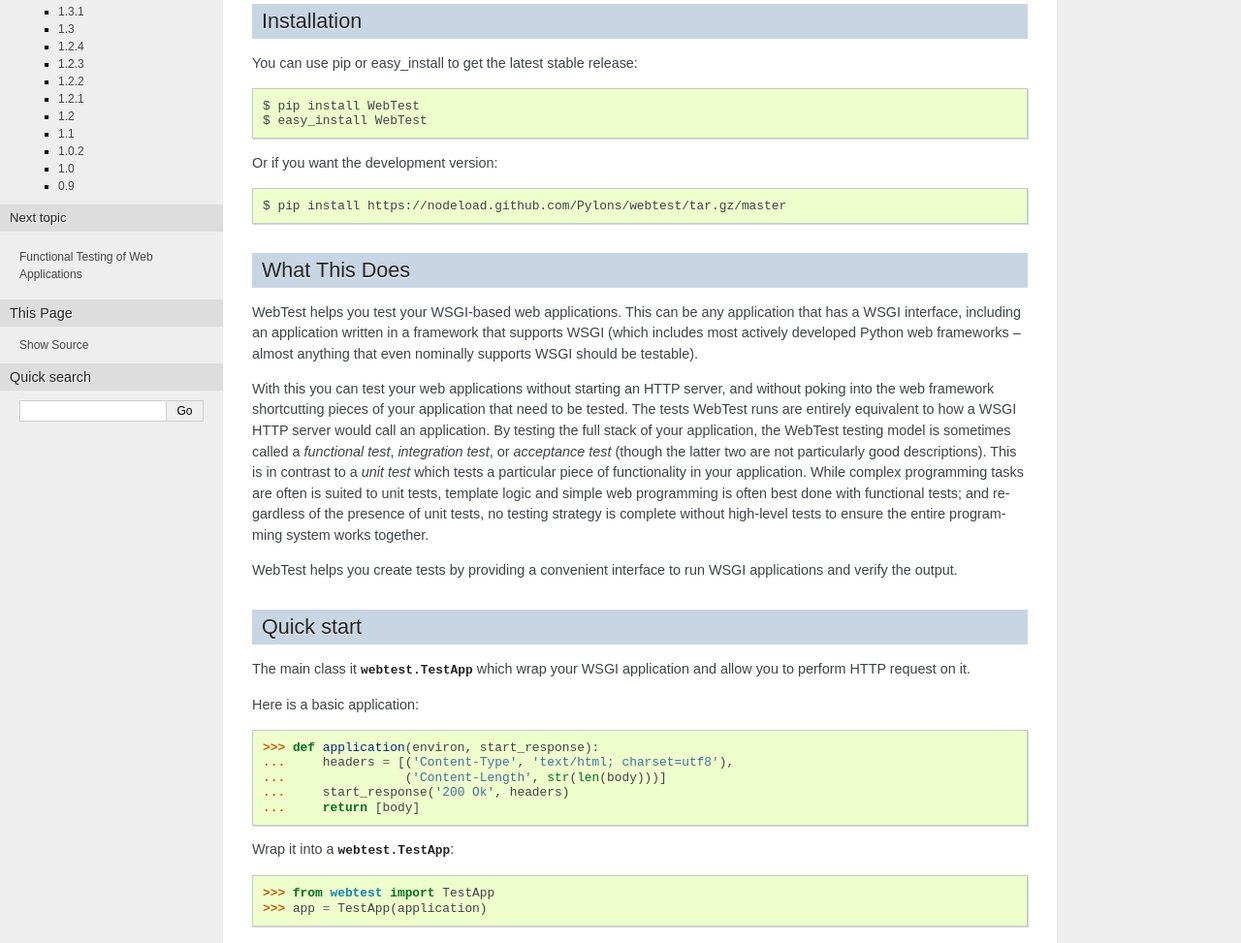
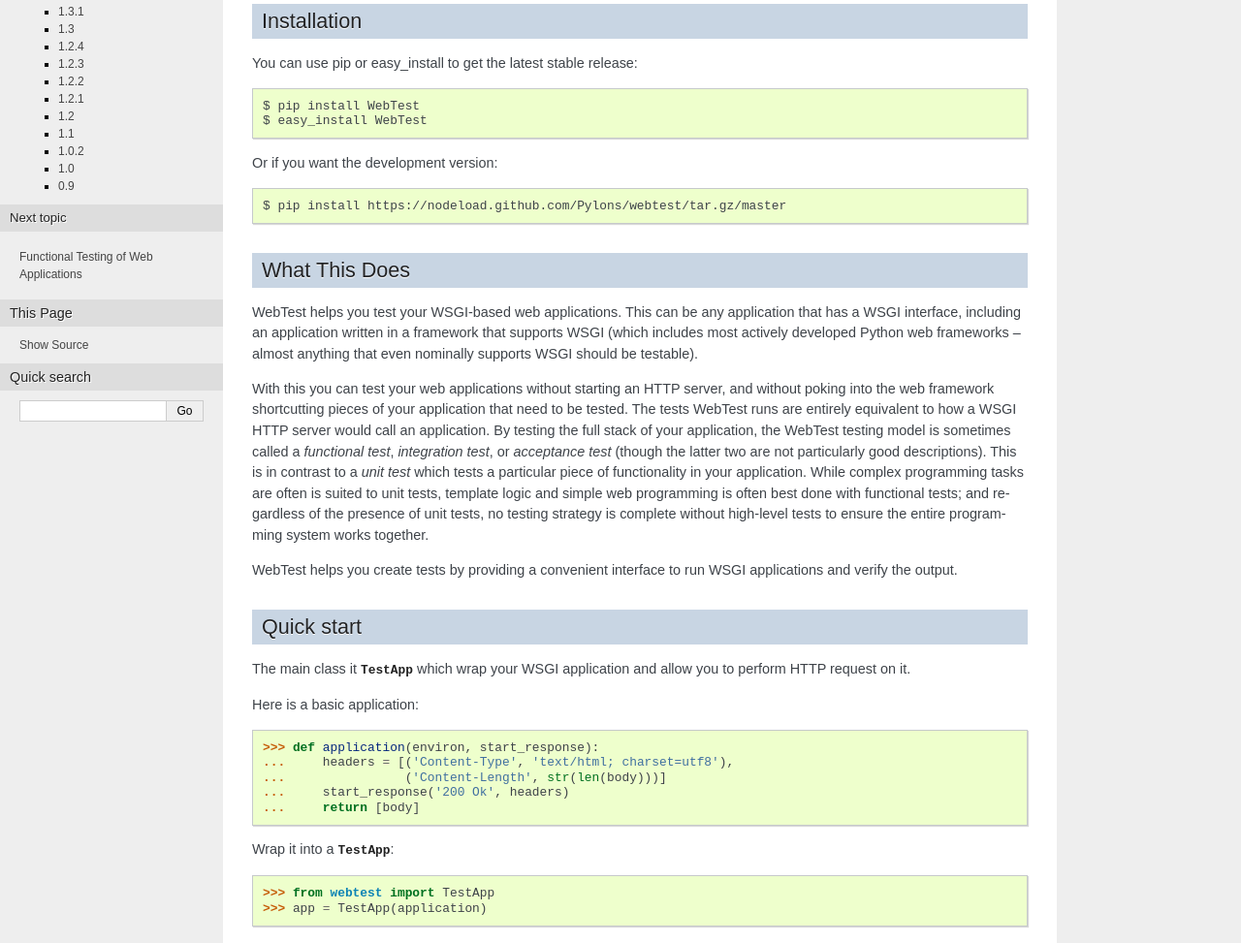
Before and after one commit to Pylons/webtest, a Sphinx documentation site: the page built from docs/index.txt, in a window 1280 px wide and 1400 px high. Shown: the part 375-1348 px from the top of the window at 97% size. Built offline with Sphinx 7.4.7, drawn with Linux system fonts in a browser that asks for light colours.

Commit message:
improve render

```diff
--- a/docs/index.txt
+++ b/docs/index.txt
@@ -23,12 +23,16 @@
 Installation
 ============
 
-You can use pip or easy_install to get the latest stable release::
+You can use pip or easy_install to get the latest stable release:
+
+.. code-block:: sh
 
     $ pip install WebTest
     $ easy_install WebTest
 
-Or if you want the development version::
+Or if you want the development version:
+
+.. code-block:: sh
 
     $ pip install https://nodeload.github.com/Pylons/webtest/tar.gz/master
 
@@ -62,7 +66,7 @@
 Quick start
 ===========
 
-The main class it :class:`webtest.TestApp` which wrap your WSGI application and
+The main class it :class:`~webtest.TestApp` which wrap your WSGI application and
 allow you to perform HTTP request on it.
 
 Here is a basic application::
@@ -73,7 +77,7 @@
     ...     start_response('200 Ok', headers)
     ...     return [body]
 
-Wrap it into a :class:`webtest.TestApp`::
+Wrap it into a :class:`~webtest.TestApp`::
 
     >>> from webtest import TestApp
     >>> app = TestApp(application)
```
